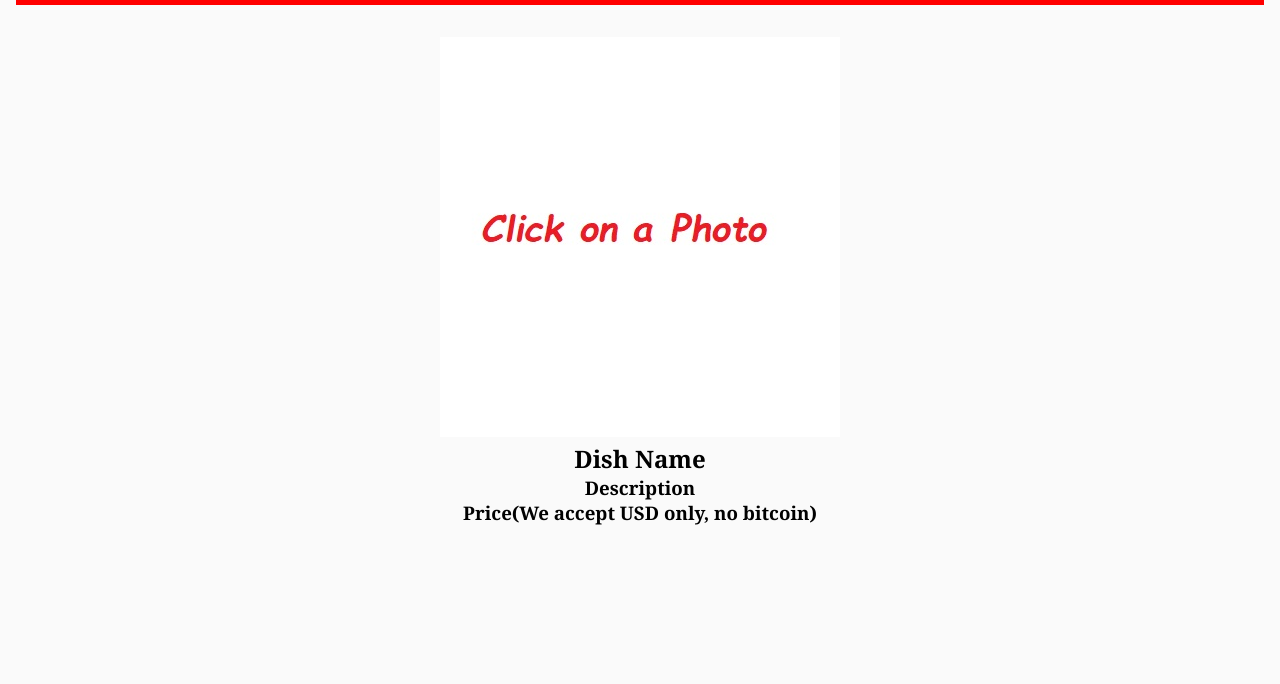
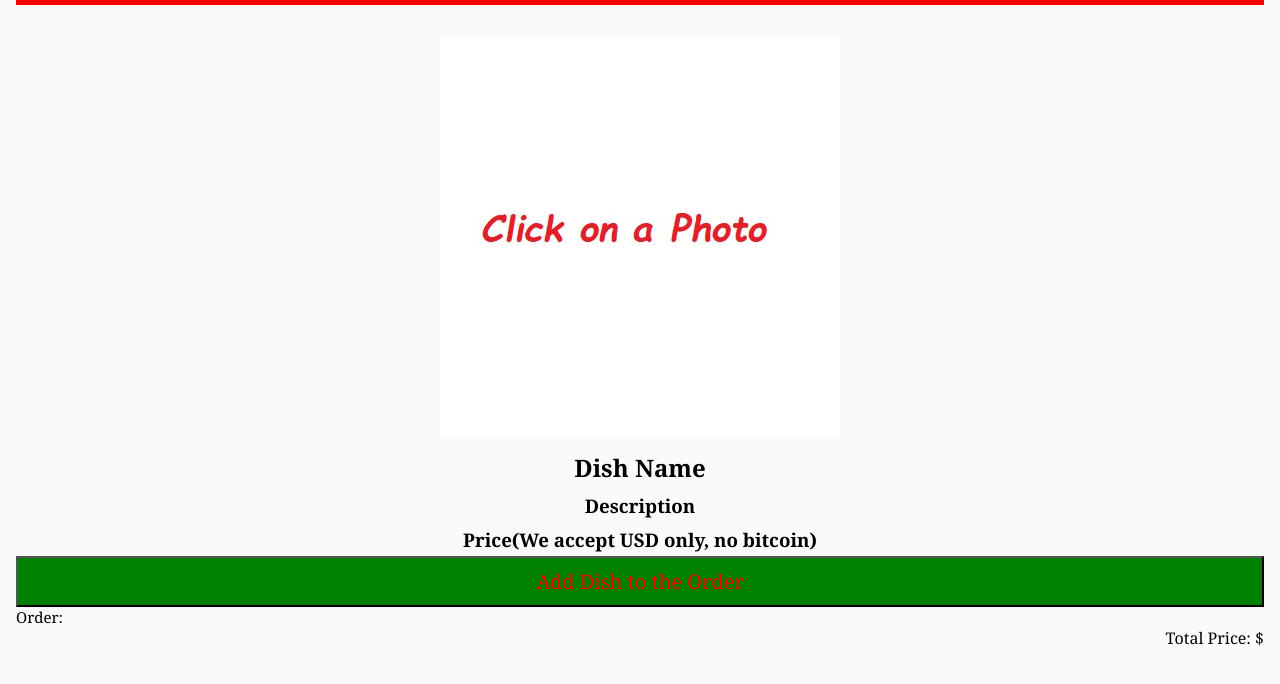
Before and after one commit to Starving-Rtist/menu-app, a plain HTML site: page index.html in a window 1280 px wide. Shown: the part 70-754 px from the top of the page. Drawn offline with Linux system fonts and the light colour scheme; no server answers.

Commit message:
add to order function done

```diff
--- a/index.html
+++ b/index.html
@@ -22,6 +22,12 @@
         <h3 id="price">Price(We accept USD only, no bitcoin)</h3>
     </div>
 
+    <button id="button">Add Dish to the Order</button>
+
+    <p id="order">Order:</p>
+
+    <p id="total">Total Price: $</p>
+
 
 
 </body>
--- a/index.js
+++ b/index.js
@@ -30,4 +30,25 @@ function renderFood(dish){
         document.getElementById("description").textContent = dish.description;
         document.getElementById("price").textContent = "$" + dish.price;
     })
+
 }
+
+const addDish = document.getElementById("button")
+
+addDish.addEventListener("click", () => {
+
+    const dishName = document.getElementById("name").textContent;
+
+    const dishPrice = document.getElementById("price");
+    console.log(dishPrice);  //need to get rid of the $ sign
+
+    const newOrder = document.getElementById("order");
+
+    const newDish = document.createElement('h3');
+
+    newDish.textContent = dishName;
+
+    newOrder.appendChild(newDish);
+
+
+    });
--- a/style.css
+++ b/style.css
@@ -6,11 +6,11 @@
 
 body {
     padding: 1rem;
-    text-align: center;
+    /* text-align: center; */
     background-color: #fafafa;
     display: flex;
     flex-direction: column;
-    justify-content: center;
+    justify-content: center; */
     align-items: center;
 }
 
@@ -19,6 +19,7 @@ header {
     width: 100%;
     color: white;
     background-color: red;
+    text-align: center;
 }
 
 #mexican-menu {
@@ -26,6 +27,7 @@ header {
     overflow-x: auto;
     margin: 1rem 0;
     max-width: calc(100vw -2rem);
+    letter-spacing: 15px;
 }
 
 #mexican-menu img {
@@ -41,8 +43,35 @@ header {
 
 #detail {
     position: relative;
+    text-align: center;
+    line-height: 1.8;
 }
 
 #detail-image {
     height: 400px;
 }
+
+#button {
+    padding: 10px 10px;
+    font-size: 20px;
+    background-color: green;
+    color: red;
+}
+
+#order {
+    /* text-align: left;
+    justify-content: left; */
+    position: relative;
+    font-size: 15px;
+}
+
+#total {
+    text-align: right;
+}
+/* tr:nth-child(even) {
+    background-color: pink;
+}
+
+tr:nth-child(odd) {
+    background-color: gray;
+} */
```
